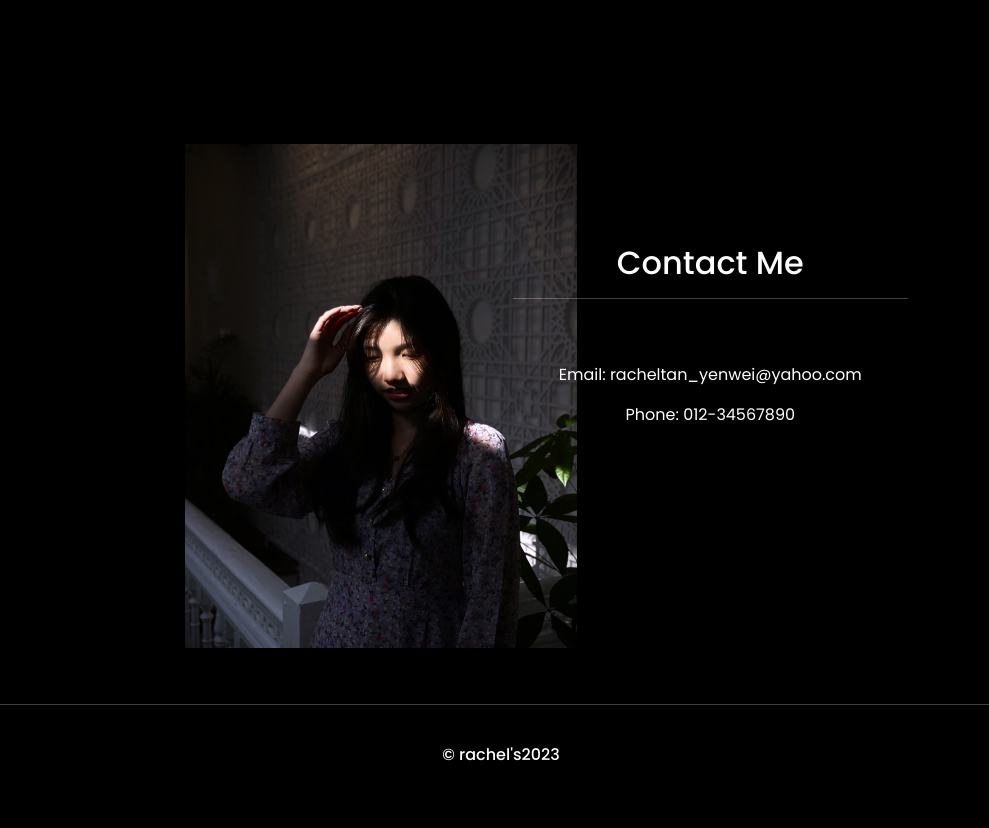
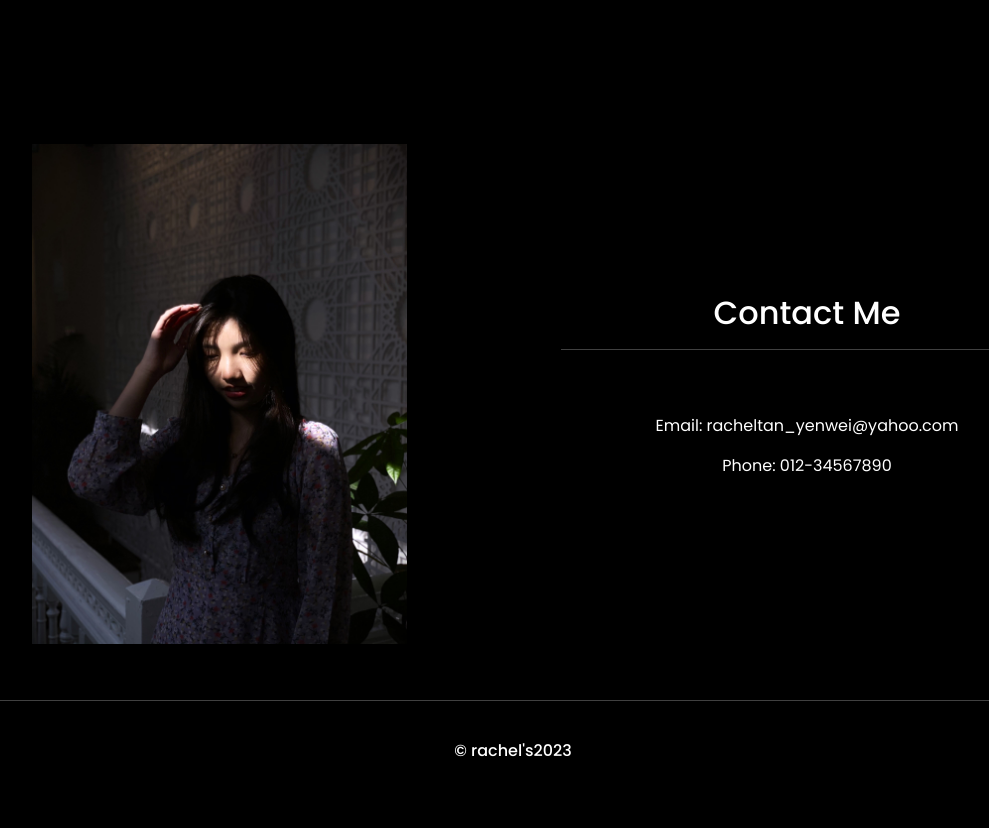
Before and after one commit to rracheltan/rracheltan.github.io, a plain HTML site: page MyArchive/contact.html in a window 1280 px wide. Shown: the part 734-1562 px from the top of the page, without its empty margins (127-1116 px from the left). Drawn offline with nearby package versions, Linux system fonts and the light colour scheme.

Commit message:
Add files via upload

```diff
--- a/MyArchive/contact.html
+++ b/MyArchive/contact.html
@@ -46,10 +46,10 @@
 
 <div class="container-fluid">
   <div class="row">
-    <div class="col-sm-6">
+    <div class="col-6 justify-content-center">
       <img src="img/mypic.jpg" class="image-fluid">
     </div>
-    <div class="col-sm-4 justify-content-center">
+    <div class="col-6 text-white align-self-center p-5">
       <h2>Contact Me</h2>
       <hr class="light">
       <br>
--- a/MyArchive/style.css
+++ b/MyArchive/style.css
@@ -202,19 +202,17 @@ span{
 }
 
 .row {
-  height: 40vh;
-  width: 100%;
+  margin: 40px;
 }
 
 .image-fluid {
-  height: 504px;
-  width: 392px;
-  margin-left: 300px;
-  margin-right: 100px;
+    max-width: 100%;
+    height: 500px;
 }
 
-.col-sm-4 {
-  margin-top: 100px;
+.col-6 {
+    flex: 0 0 auto;
+    align-content: center;
 }
 
 .col-12 {
```
